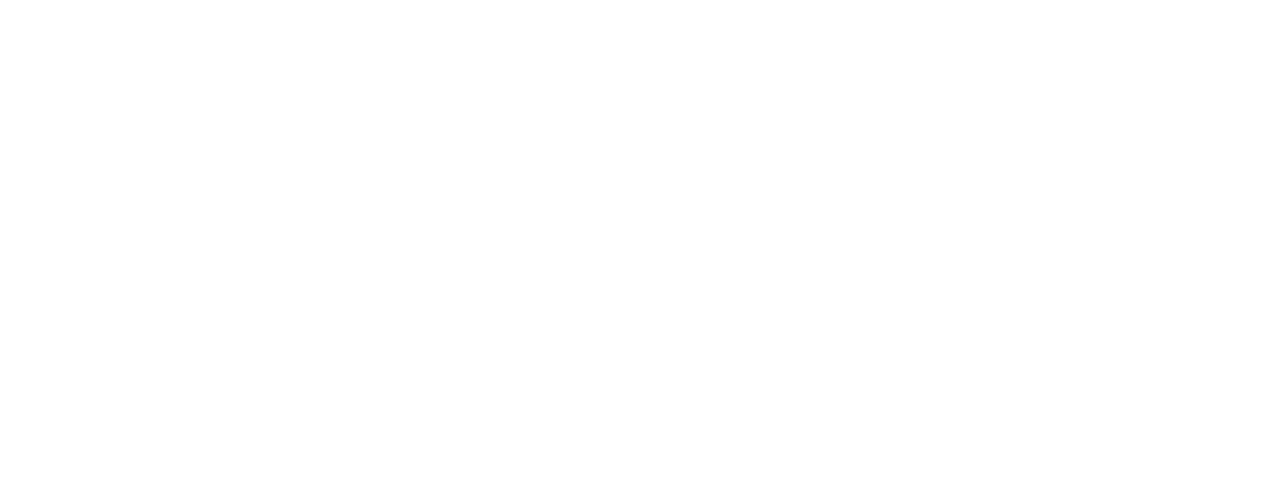
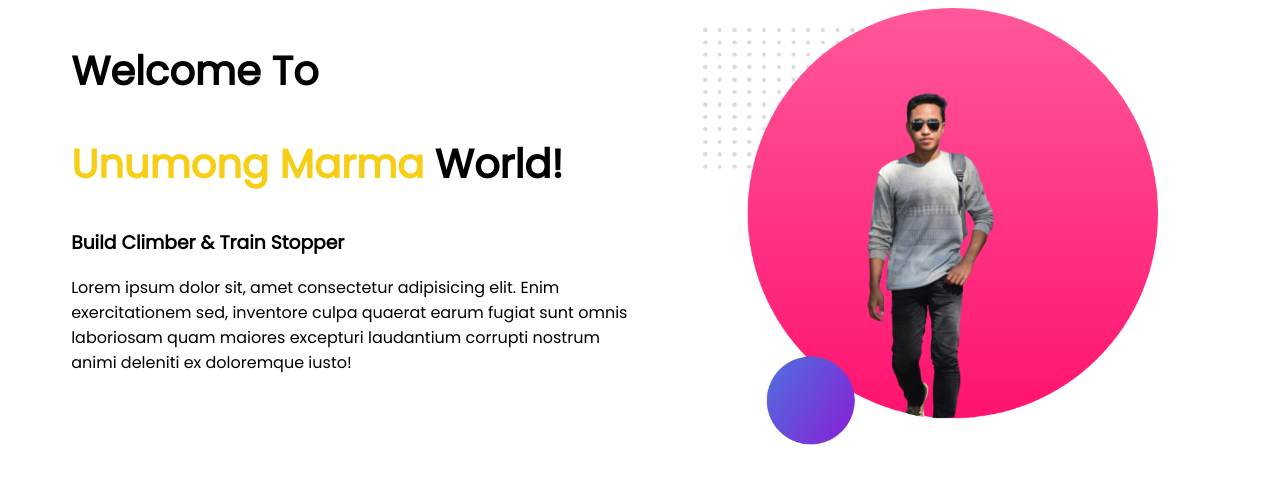
Before and after one commit to Unumongmarmahub/another-first-project-in-github, a plain HTML site: page index.html in a window 1280 px wide. Drawn offline with Linux system fonts and the light colour scheme.

Commit message:
someting new added

```diff
--- a/index.html
+++ b/index.html
@@ -1,13 +1,35 @@
 <!DOCTYPE html>
 <html lang="en">
+
 <head>
   <meta charset="UTF-8">
   <meta http-equiv="X-UA-Compatible" content="IE=edge">
   <meta name="viewport" content="width=device-width, initial-scale=1.0">
   <title>Unumong Portfolio</title>
+  <link rel="preconnect" href="https://fonts.googleapis.com">
+  <link rel="preconnect" href="https://fonts.gstatic.com" crossorigin>
+  <link href="https://fonts.googleapis.com/css2?family=Poppins&display=swap" rel="stylesheet">
   <link rel="stylesheet" href="style.css">
+
+
 </head>
+
 <body>
+  <section>
+    <div class="half-width">
+      <h1>Welcome To</h1>
+      <h1><span class="orange-color">Unumong Marma</span> World!</h1>
+      <h3>Build Climber & Train Stopper</h3>
+      <p>Lorem ipsum dolor sit, amet consectetur adipisicing elit. Enim exercitationem sed, inventore culpa quaerat
+        earum
+        fugiat sunt omnis laboriosam quam maiores excepturi laudantium corrupti nostrum animi deleniti ex doloremque
+        iusto!
+      </p>
+    </div>
+    <div class="half-width">
+      <img src="images/mong pic with bg.png" alt="picture of Unumong Marma">
+    </div>
+  </section>
+</body>
 
-</body>
 </html>
--- a/style.css
+++ b/style.css
@@ -0,0 +1,24 @@
+body {
+  font-family: 'Poppins', sans-serif;
+}
+
+h1 {
+  font-size: 40px;
+}
+
+.orange-color {
+  color: rgb(247, 206, 21);
+}
+
+section {
+  display: flex;
+}
+
+.half-width {
+  width: 50%;
+  padding-left: 5%;
+}
+
+.half-width img {
+  width: 80%;
+}
```
Also changed, not shown: images/dream-bg.png (added), images/exp-bg.png (added), images/jhankar.png (added), images/jhankar2.png (added), images/mong pic 2.png (added), images/mong pic with bg.png (added), images/my-bg.png (added), images/my-bg2.png (added), images/top-banner.png (added).
